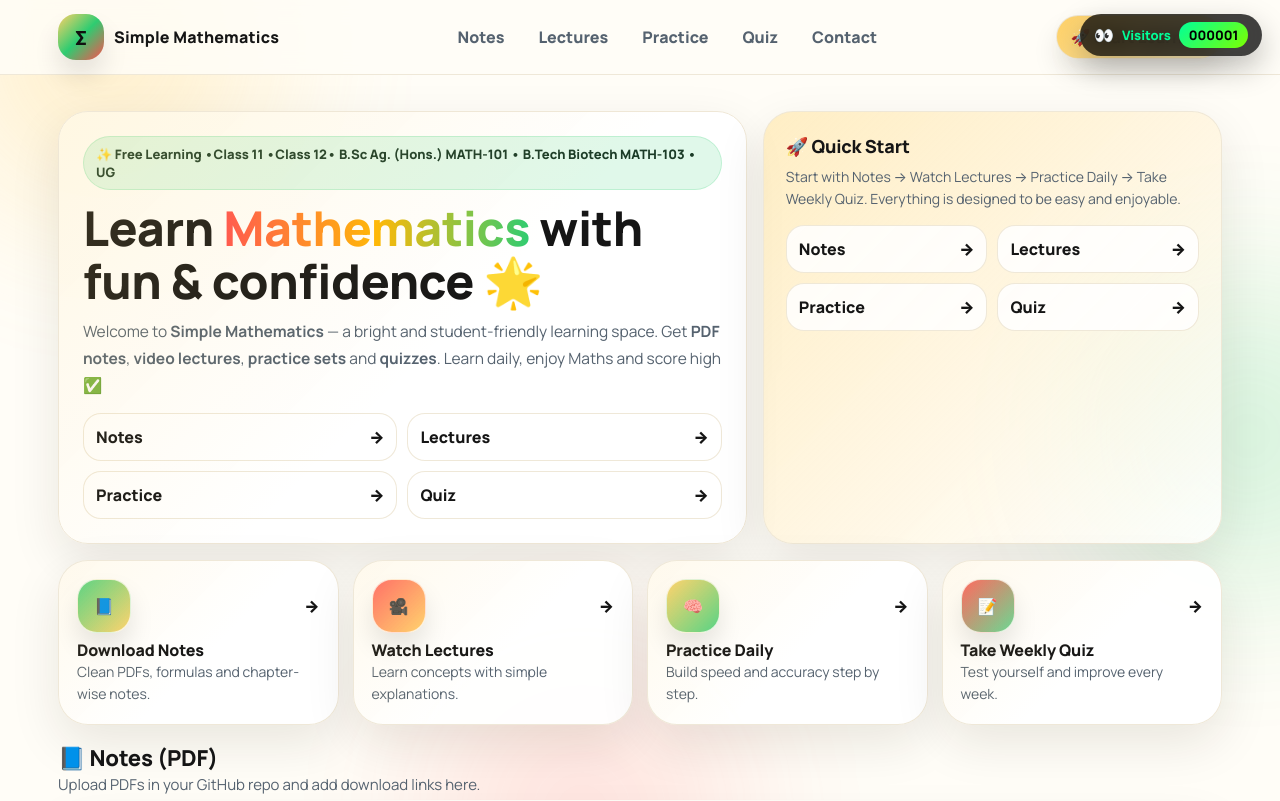
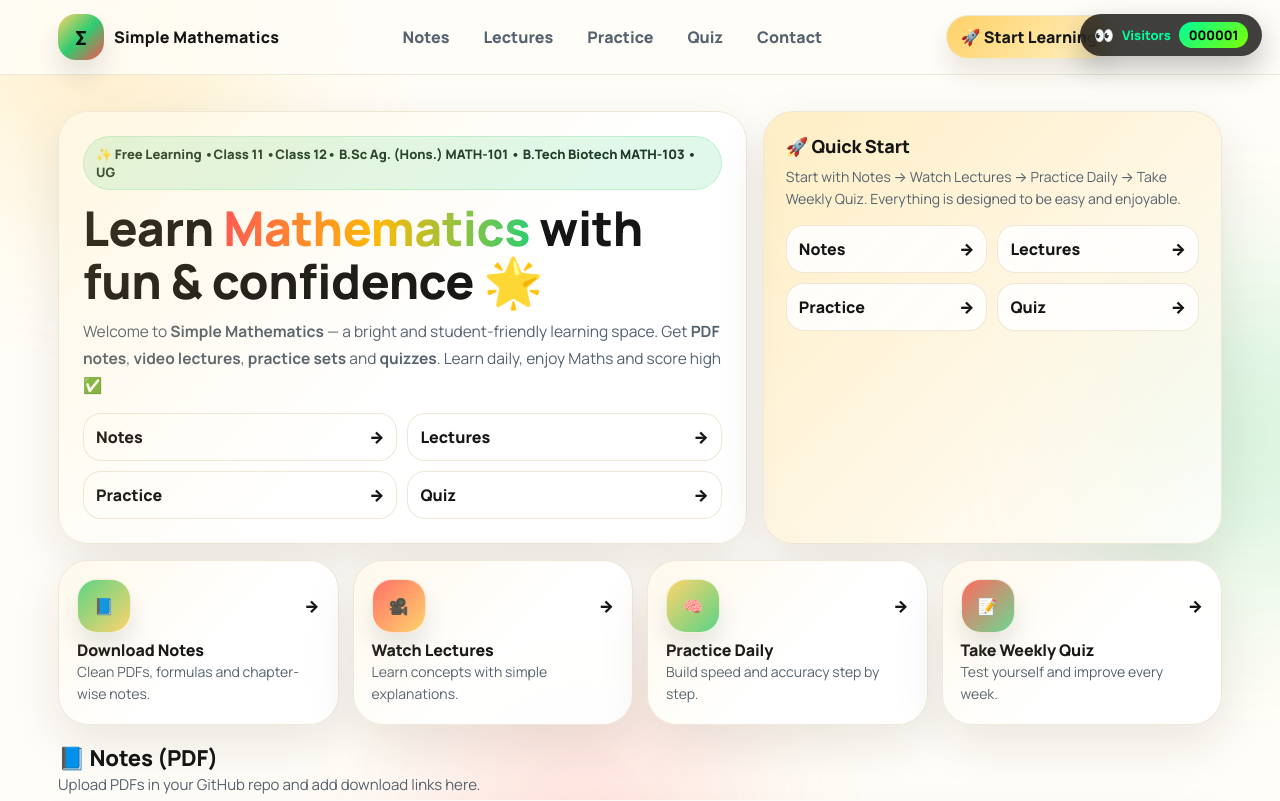
Before and after one commit to sunnymaths23-creator/Maths-website, a plain HTML site: page index.html in a window 1280 px wide. Shown: the top 801 px of the page. Drawn offline with Linux system fonts and the light colour scheme.

Commit message:
Update index.html

```diff
--- a/index.html
+++ b/index.html
@@ -203,9 +203,9 @@
   transition: 0.2s ease;
   white-space: nowrap;
 
-      .nav-btn{
-  margin-right: 110px;
+  margin-right: 110px; /* ✅ shifts Start Learning left */
 }
+
 
     }
     .nav-btn:hover{ transform: translateY(-1px); filter: brightness(1.03); }
```
Lines whose indentation alone changed are shown as unchanged.
